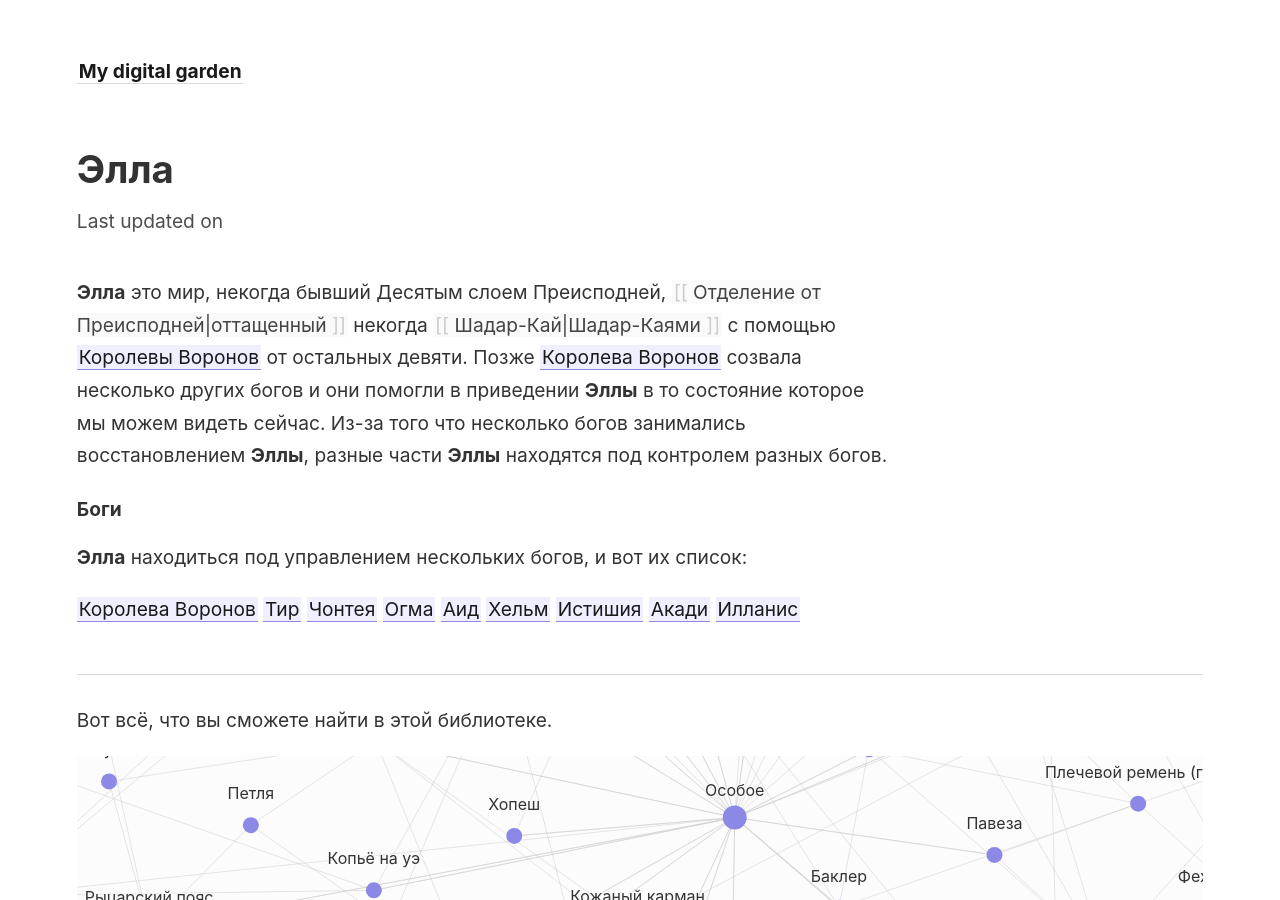
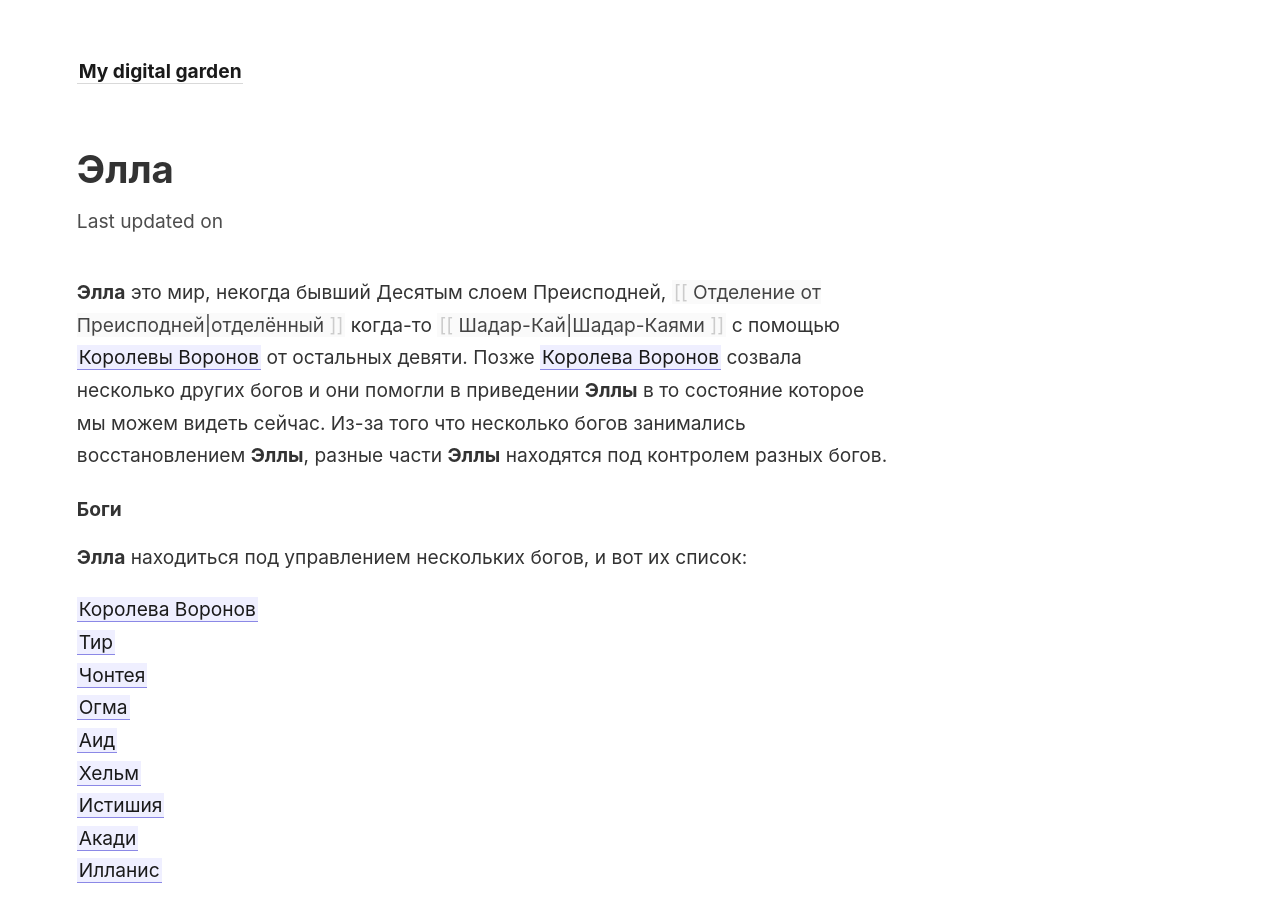
Before and after one commit to Omikron2973/Wiki, a Jekyll site: the page built from _notes/Лор/Миры/Элла.md, in a window 1280 px wide and 900 px high. Built offline with Jekyll 4.4.1, drawn with Linux system fonts in a browser that asks for light colours.

Commit message:
вввв

```diff
--- a/_notes/Лор/Миры/Элла.md
+++ b/_notes/Лор/Миры/Элла.md
@@ -1,14 +1,14 @@
-**Элла** это мир, некогда бывший Десятым слоем Преисподней, [[Отделение от Преисподней|оттащенный]] некогда [[Шадар-Кай|Шадар-Каями]] с помощью [[Королева Воронов|Королевы Воронов]] от остальных девяти. Позже [[Королева Воронов]] созвала несколько других богов и они помогли в приведении **Эллы** в то состояние которое мы можем видеть сейчас. Из-за того что несколько богов занимались восстановлением **Эллы**, разные части **Эллы** находятся под контролем разных богов.
+**Элла** это мир, некогда бывший Десятым слоем Преисподней, [[Отделение от Преисподней|отделённый]] когда-то [[Шадар-Кай|Шадар-Каями]] с помощью [[Королева Воронов|Королевы Воронов]] от остальных девяти. Позже [[Королева Воронов]] созвала несколько других богов и они помогли в приведении **Эллы** в то состояние которое мы можем видеть сейчас. Из-за того что несколько богов занимались восстановлением **Эллы**, разные части **Эллы** находятся под контролем разных богов.
 
 #### Боги
 **Элла** находиться под управлением нескольких богов, и вот их список:
 
-[[Королева Воронов]]
-[[Тир]]
-[[Чонтея]]
-[[Огма]]
-[[Аид]]
-[[Хельм]]
-[[Истишия]]
-[[Акади]]
-[[Илланис]]
+[[Королева Воронов]]<br>
+[[Тир]]<br>
+[[Чонтея]]<br>
+[[Огма]]<br>
+[[Аид]]<br>
+[[Хельм]]<br>
+[[Истишия]]<br>
+[[Акади]]<br>
+[[Илланис]]<br>
```
Also changed, not shown: _notes/Лор/Боги/Королева Воронов.md (+1 -1 lines), _notes/Лор/Боги/Тир.md (+1 -1 lines), _notes/Лор/Боги/Чонтея.md (+1 -1 lines).
